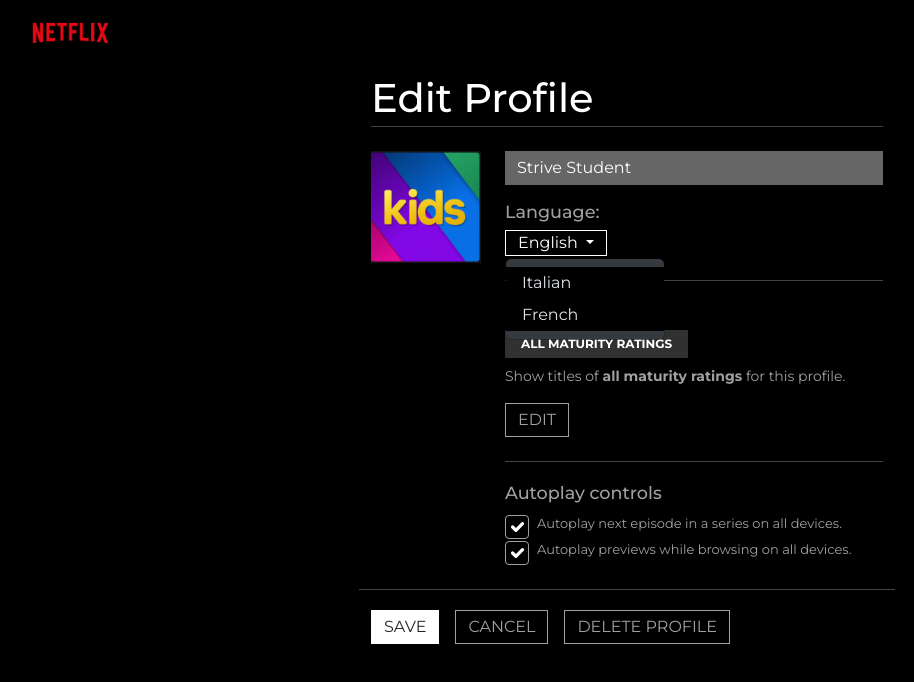
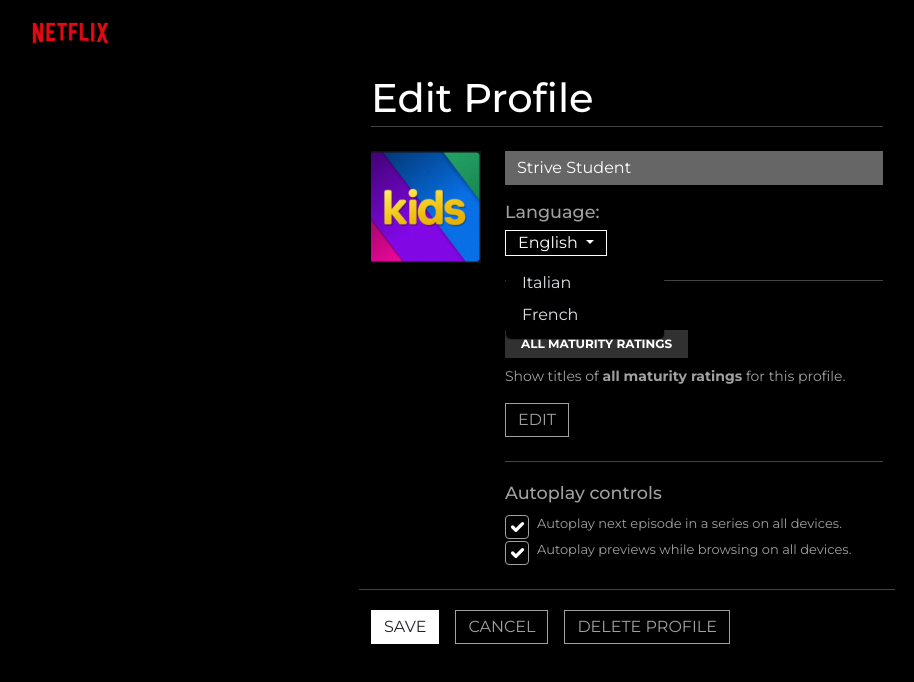
Before and after one commit to Ikadev95/U2-W2-Netflix, a plain HTML site: page profile.html in a window 1280 px wide. Both pictures are taken after a click on the button "English". Shown: the whole page, without its empty margins (13-927 px from the left). Drawn offline with nearby package versions, Linux system fonts and the light colour scheme; files that its build step writes are made by us from their sources.

Commit message:
bg-black

```diff
--- a/profile.html
+++ b/profile.html
@@ -46,7 +46,7 @@
                         English
                     </button>
 
-                    <ul class="dropdown-menu dropdown-menu-dark">
+                    <ul class="dropdown-menu dropdown-menu-dark bg-black">
                         <li><a class="dropdown-item" href="#">Italian</a></li>
                         <li><a class="dropdown-item" href="#">French</a></li>
                     </ul>
```
Also changed, not shown: index.html (+2 -2 lines).
